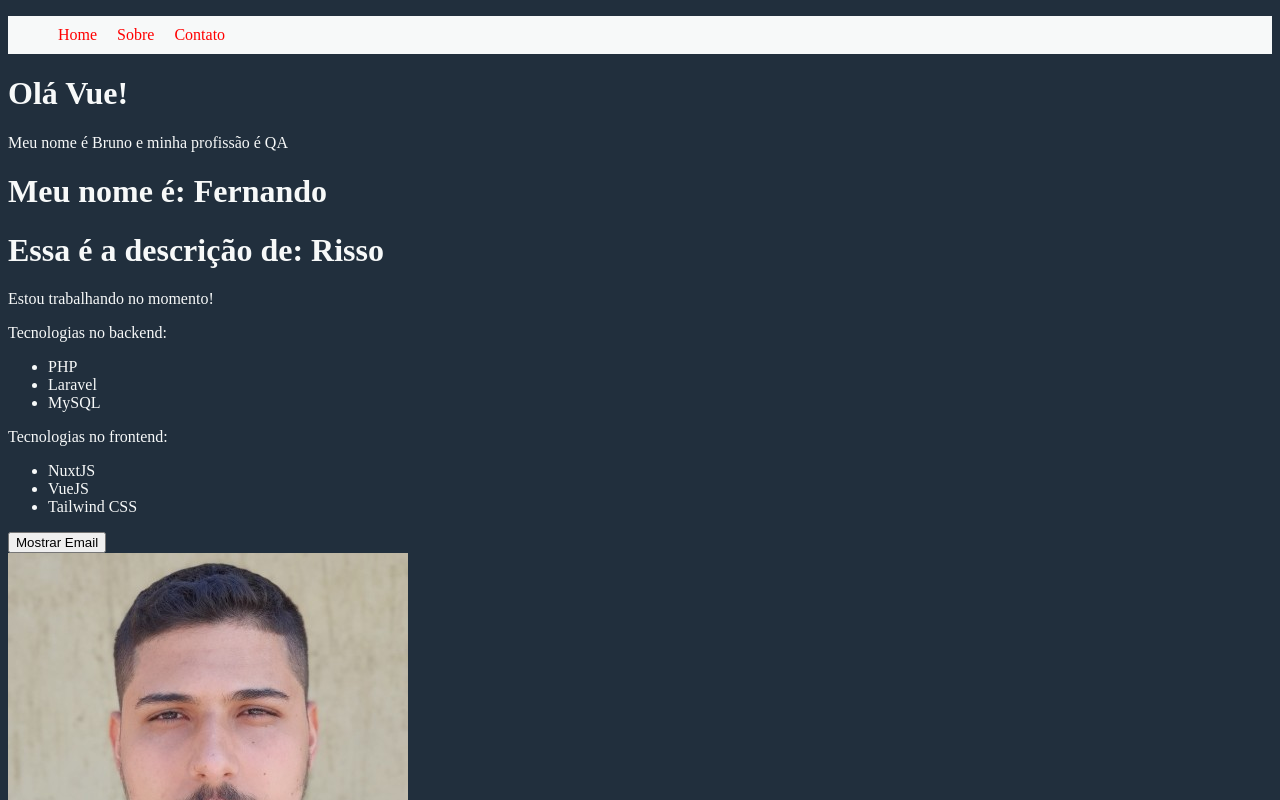
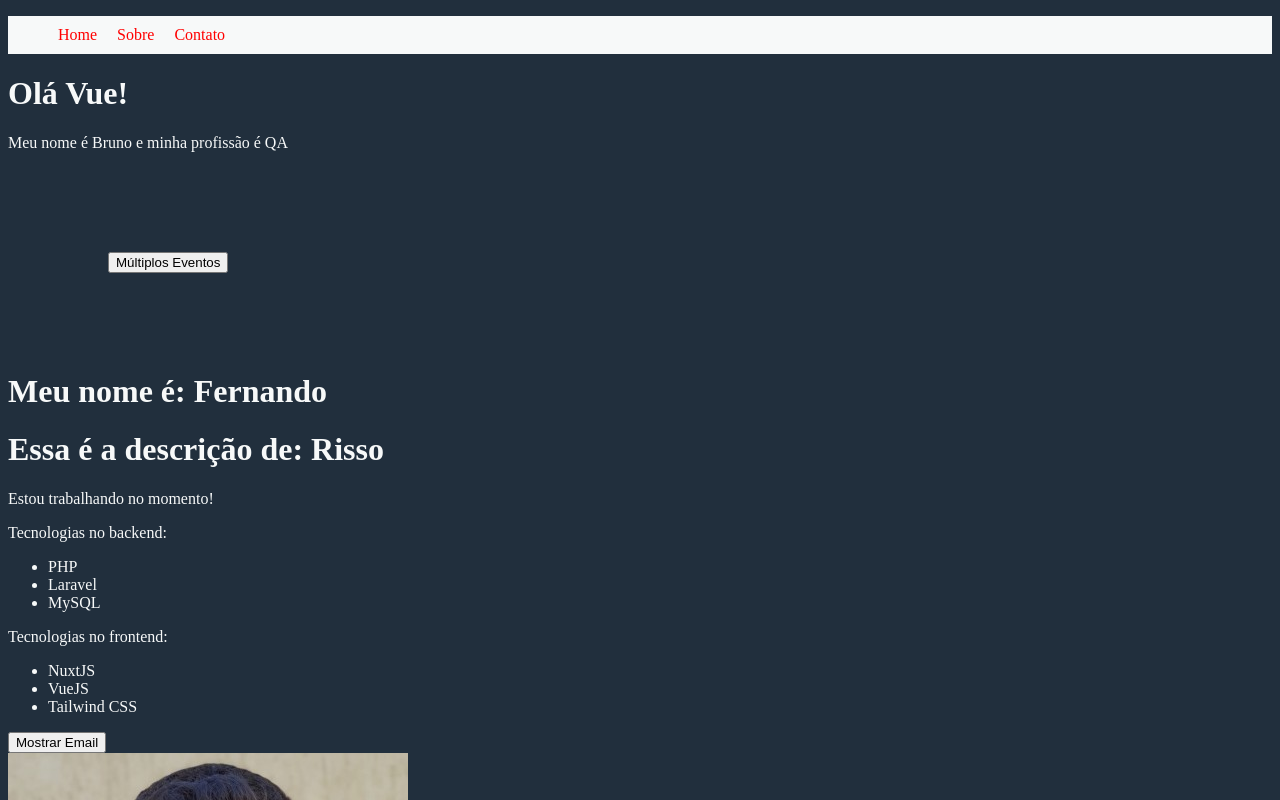
Before and after one commit to BrunoRisso58/learning-vuejs, a Vue app in the folder 2/: page / in a window 1280 px wide. Shown: the top 800 px of the page. Built offline with nearby package versions, Linux system fonts and the light colour scheme.

Commit message:
Múltiplos eventos

```diff
--- /dev/null
+++ b/2/src/components/MultiplosEventos.vue
@@ -0,0 +1,41 @@
+<template>
+    <div>
+        <button @click="primeiroEvento($event, txt1), segundoEvento($event, txt2), terceiroEvento($event, txt3)">Múltiplos Eventos</button>
+        <p>{{ eventMessage }}</p>
+    </div>
+</template>
+
+<script>
+export default {
+    name: "MultiplosEventos",
+    data() {
+        return {
+            eventMessage: "",
+            txt1: "Primeiro evento",
+            txt2: "Segundo evento",
+            txt3: "Terceiro evento"
+        }
+    },
+    methods: {
+        primeiroEvento(e, txt1) {
+            this.eventMessage = txt1;
+        },
+        segundoEvento(e, txt2) {
+            setTimeout(() => {
+                this.eventMessage = txt2
+            }, 700)
+        },
+        terceiroEvento(e, txt3) {
+            setTimeout(() => {
+                this.eventMessage = txt3
+            }, 1400)
+        }
+    }
+}
+</script>
+
+<style scoped>
+    div {
+        margin: 100px
+    }
+</style>
--- a/2/src/components/PrimeiroComponente.vue
+++ b/2/src/components/PrimeiroComponente.vue
@@ -3,9 +3,12 @@
         <h1>Olá Vue!</h1>
         <p>Meu nome é {{nome}} e minha profissão é {{profissao}}</p>
     </div>
+    <MultiplosEventos />
 </template>
 
 <script>
+import MultiplosEventos from './MultiplosEventos.vue';
+
     export default {
         name: "PrimeiroComponente",
         data() {
@@ -13,6 +16,9 @@
                 nome: "Bruno",
                 profissao: "QA"
             }
+        },
+        components: {
+            MultiplosEventos
         }
     }
 </script>
```
